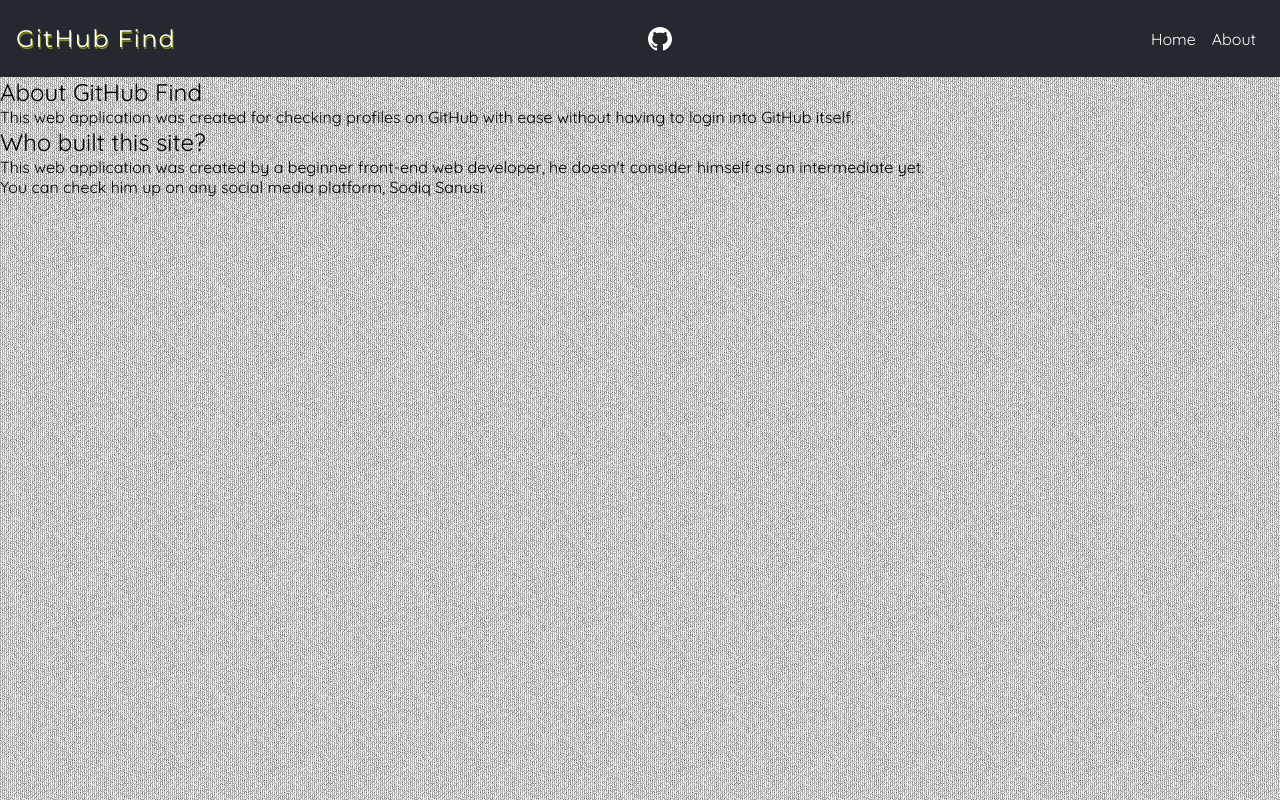
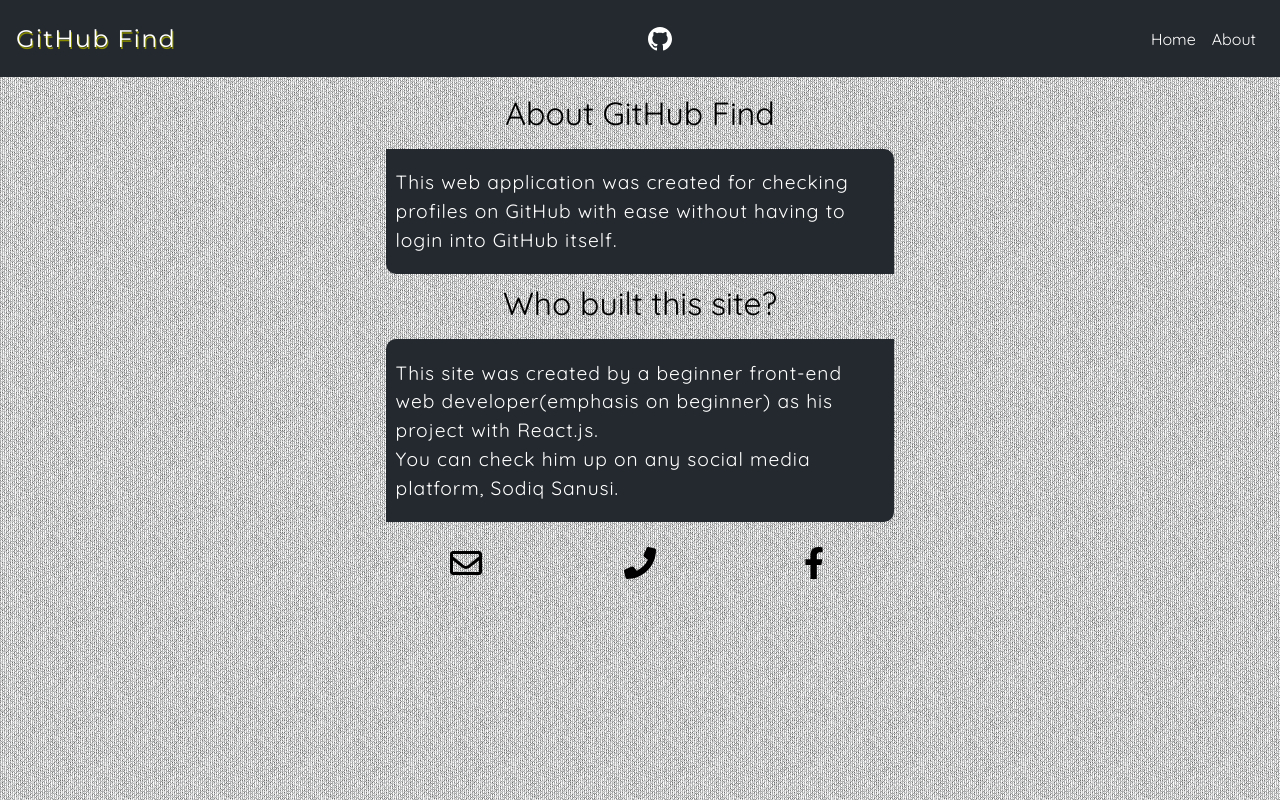
Before and after one commit to sodiqsanusi/github-finder, a React (Create React App) app: page /about in a window 1280 px wide. Built offline with nearby package versions, Linux system fonts and the light colour scheme.

Commit message:
fixed #1

```diff
--- a/src/App.css
+++ b/src/App.css
@@ -126,3 +126,55 @@
   margin: 4em auto 0;
   width: 70%;
 }
+
+/*--------------
+ ABOUT PAGE
+ -------------- */
+
+ #about{
+   padding: 1em;
+   text-align: center;
+   max-width: 540px;
+   margin: 0 auto;
+ }
+
+ #about h2{
+   font-size: 2rem;
+   margin-bottom: .5em;
+   font-weight: 500;
+ }
+
+ .about--article{
+   border-radius: 10px 0 10px 0;
+   text-align: left;
+   position: relative;
+   font-size: 1.2rem;
+   letter-spacing: .05em;
+   line-height: 1.5;
+   padding: 1em .5em;
+   background-color: #24292F;
+   color: #fff;
+   margin-bottom: .5em;
+ }
+ .about--article:nth-child(2){
+  border-radius: 0 10px 0 10px;
+ }
+
+ #about ul{
+   padding: 1em 4em;
+   display: flex;
+   list-style: none;
+   justify-content: space-between;
+   align-items: center;
+ }
+
+ #about svg{
+  width: 2rem;
+  height: 2rem;
+  color: #000;
+ }
+ #about  svg:focus,
+ #about svg:hover{
+   color: #878a00;
+   filter: drop-shadow(1px 2px #000);
+ }
--- a/src/components/aboutpage/About.js
+++ b/src/components/aboutpage/About.js
@@ -1,3 +1,5 @@
+import {FaRegEnvelope, FaPhone, FaFacebookF } from 'react-icons/fa' ;
+
 const About = () => {
     return (
         <main id="about">
@@ -11,10 +13,17 @@
 
             <h2>Who built this site?</h2>
             <article className="about--article">
-                <p>This web application was created by a beginner front-end web developer, he doesn't consider himself as an intermediate yet. <br/>
+                <p>This site was created by a beginner front-end web developer(emphasis on beginner) as his
+                 project with React.js. <br/>
                    You can check him up on any social media platform, Sodiq Sanusi.
                 </p>
             </article>
+
+            <ul>
+              <li><a href="mailto:ademilddiq@gmail.com"><FaRegEnvelope value={{size: "5rem"}}/> </a></li>
+              <li><a href="tel:+2347015108706"> <FaPhone /></a></li>
+              <li><a href="https://www.facebook.com/sodiqsanusi0" target="_blank" rel="noreferrer"><FaFacebookF /></a></li>
+            </ul>
         </main>
      );
 }
--- a/src/components/homepage/HomePage.js
+++ b/src/components/homepage/HomePage.js
@@ -30,7 +30,7 @@
              value ={username}
              onChange = {(e) => {setUsername(e.target.value)}}
              />
-            <input type="submit" value= "Search" className="input-search-button"/>
+            <input type="submit" value="Search" className="input-search-button"/>
           </form>
           <div className="mascot-gif">
               <img src={octocatGif} alt="GitHub mascot 'Octocat' is  waving at you."/>
```
